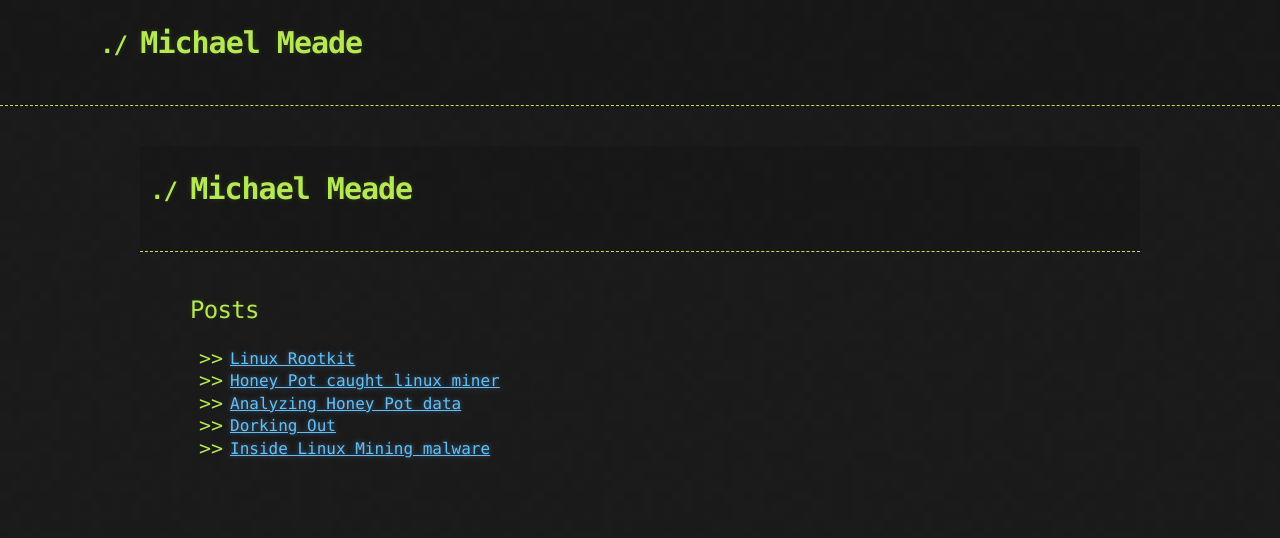
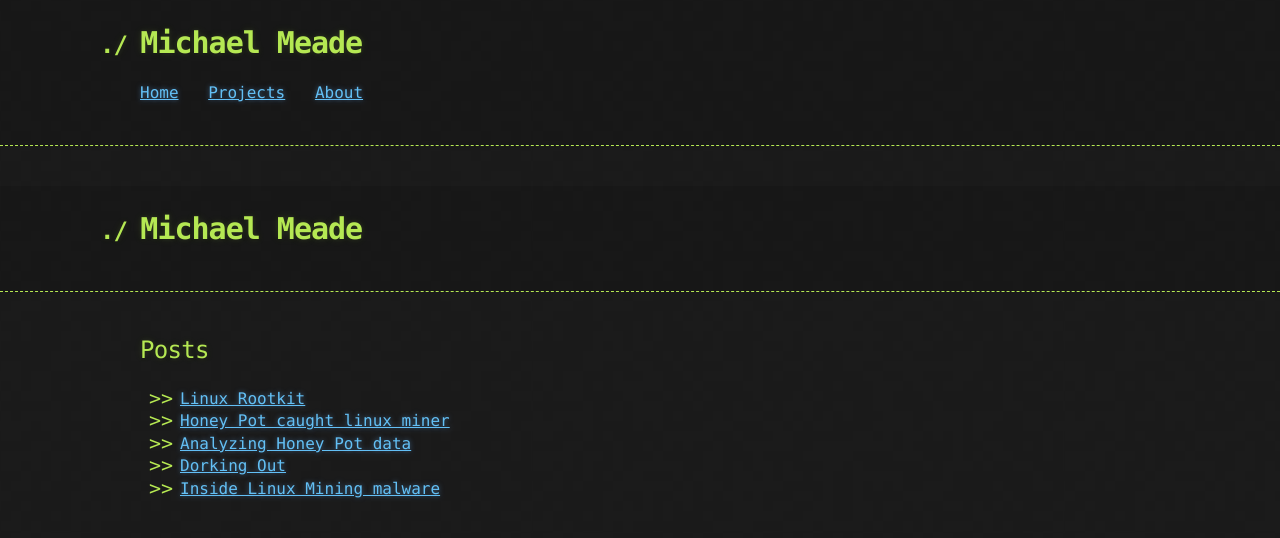
Before and after one commit to Michael-Meade/MinerFind, a Jekyll site: the page built from index.md, in a window 1280 px wide. Shown: the top 538 px of the page. Built offline with Jekyll 4.4.1, drawn with Linux system fonts in a browser that asks for light colours; our own code applies the rules of GitHub Pages for plain Markdown files; the repository's description, which GitHub fills in, is left out.

Commit message:
Update default.html

```diff
--- a/_layouts/default.html
+++ b/_layouts/default.html
@@ -13,12 +13,14 @@
     <header>
       <div class="container">
         <h1>Michael Meade</h1>
+        <p>
+           <a href="https://michael-meade.github.io/" style="margin-right:20px">Home</a>
+           <a href="https://michael-meade.github.io/Projects" style="margin-right:20px">Projects</a>
+           <a href="https://michael-meade.github.io/About.html" style="margin-right:20px">About</a>
+        </p>
         <h2></h2>
       </div>
     </header>
-
-    <div class="container">
-      <section id="main_content">
 
     <header>
       <div class="container">
```
